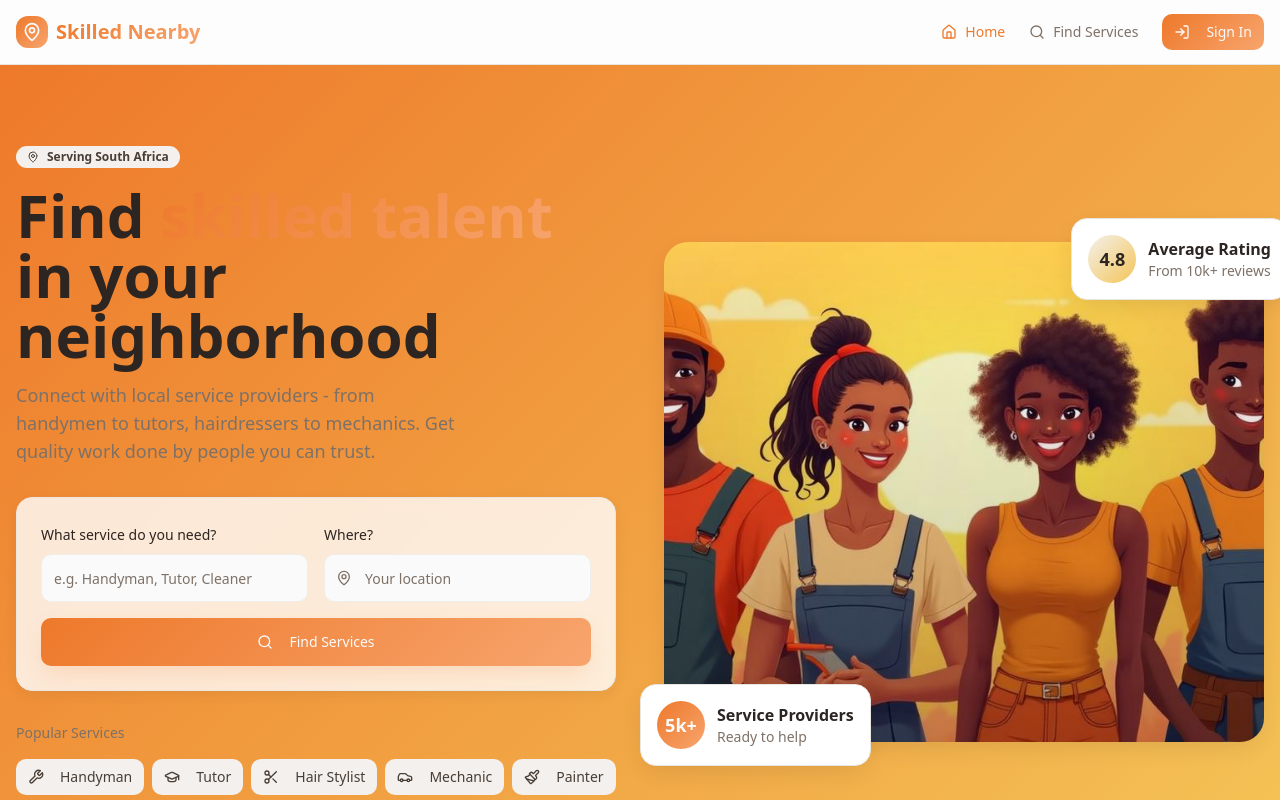
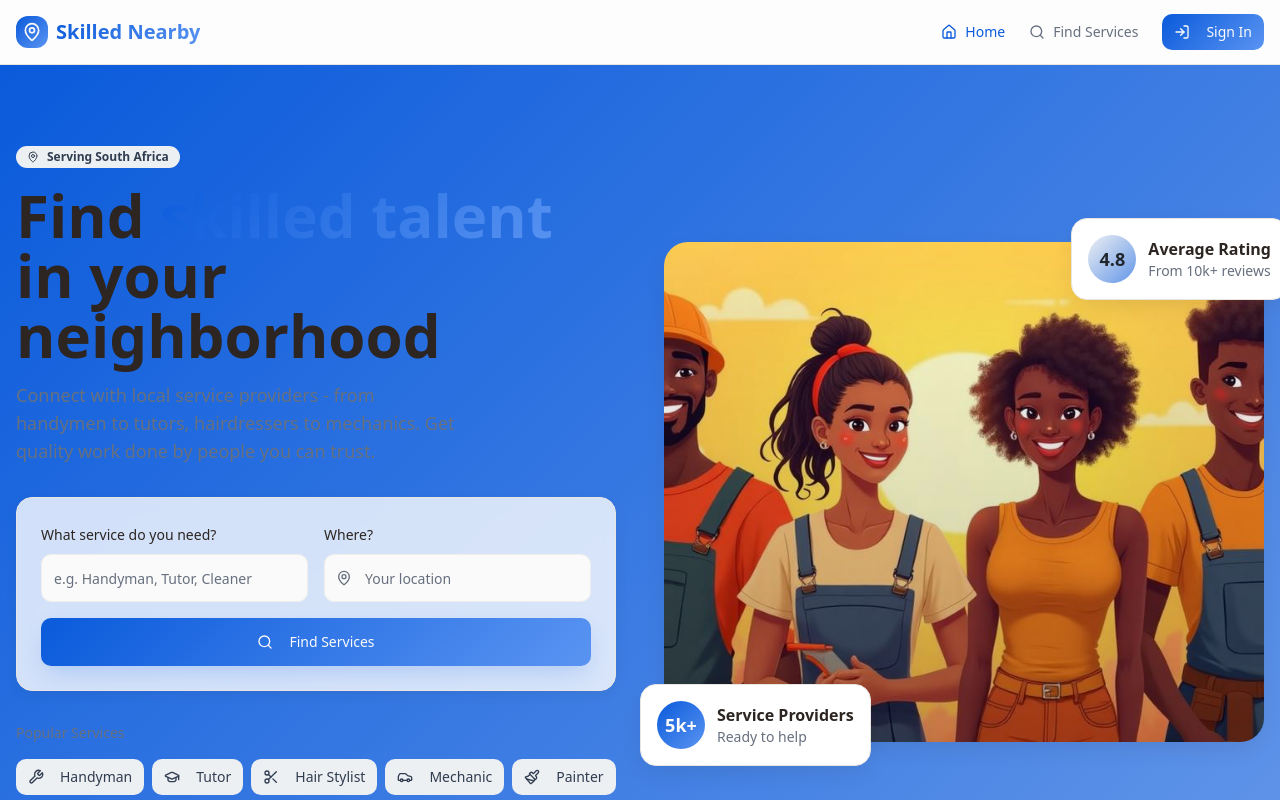
Before and after one commit to Simphiwe4/skilled-nearby-app, a React (Vite) app: page / in a window 1280 px wide. Shown: the top 800 px of the page. Built offline with nearby package versions, Linux system fonts and the light colour scheme.

Commit message:
Refactor: Change primary color
Update the primary color from orange to a more professional hue.

```diff
--- a/src/index.css
+++ b/src/index.css
@@ -17,41 +17,41 @@ All colors MUST be HSL.
     --popover: 0 0% 100%;
     --popover-foreground: 25 15% 15%;
 
-    --primary: 24 85% 55%;
+    --primary: 217 91% 45%;
     --primary-foreground: 0 0% 98%;
 
-    --secondary: 35 20% 94%;
-    --secondary-foreground: 25 15% 25%;
+    --secondary: 210 15% 94%;
+    --secondary-foreground: 217 25% 25%;
 
-    --muted: 35 15% 96%;
-    --muted-foreground: 25 10% 45%;
+    --muted: 210 15% 96%;
+    --muted-foreground: 217 10% 45%;
 
-    --accent: 42 88% 65%;
-    --accent-foreground: 25 15% 15%;
+    --accent: 217 75% 65%;
+    --accent-foreground: 217 15% 15%;
 
     --destructive: 0 84% 60%;
     --destructive-foreground: 0 0% 98%;
 
     --border: 35 15% 90%;
     --input: 35 15% 93%;
-    --ring: 24 85% 55%;
+    --ring: 217 91% 45%;
 
     --radius: 0.75rem;
 
     /* Custom tokens for Skilled Nearby */
-    --primary-glow: 24 90% 70%;
+    --primary-glow: 217 85% 65%;
     --success: 130 75% 45%;
     --success-foreground: 0 0% 98%;
     --warning: 45 90% 60%;
     --info: 210 85% 60%;
 
     /* Gradients */
-    --gradient-primary: linear-gradient(135deg, hsl(24 85% 55%), hsl(24 90% 70%));
-    --gradient-secondary: linear-gradient(135deg, hsl(35 20% 94%), hsl(42 88% 65%));
-    --gradient-hero: linear-gradient(135deg, hsl(24 85% 55%) 0%, hsl(42 88% 65%) 100%);
+    --gradient-primary: linear-gradient(135deg, hsl(217 91% 45%), hsl(217 85% 65%));
+    --gradient-secondary: linear-gradient(135deg, hsl(210 15% 94%), hsl(217 75% 65%));
+    --gradient-hero: linear-gradient(135deg, hsl(217 91% 45%) 0%, hsl(217 75% 65%) 100%);
 
     /* Shadows */
-    --shadow-primary: 0 10px 25px -5px hsl(24 85% 55% / 0.2);
+    --shadow-primary: 0 10px 25px -5px hsl(217 91% 45% / 0.2);
     --shadow-card: 0 4px 15px -2px hsl(25 15% 15% / 0.08);
     --shadow-elevated: 0 8px 25px -5px hsl(25 15% 15% / 0.12);
 
```
